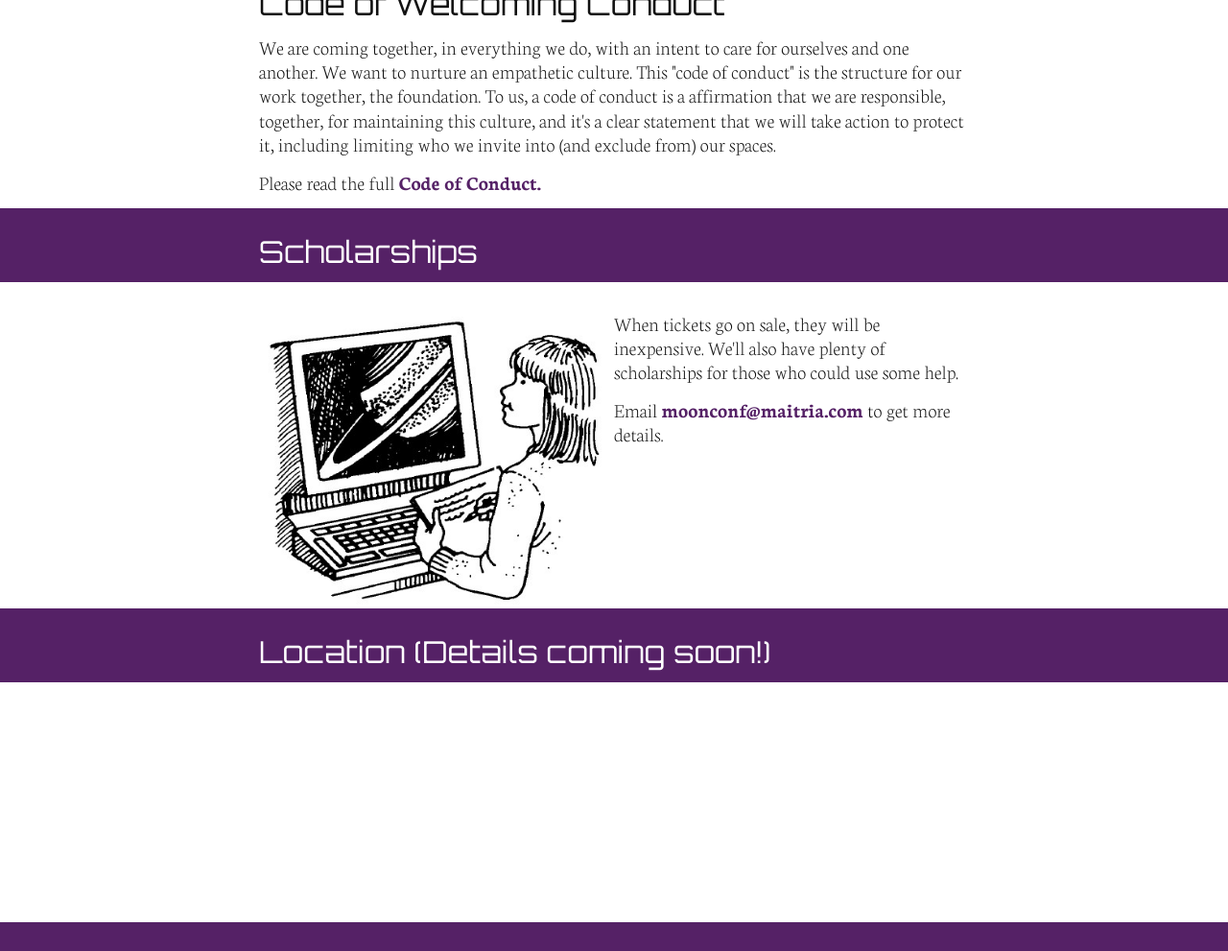
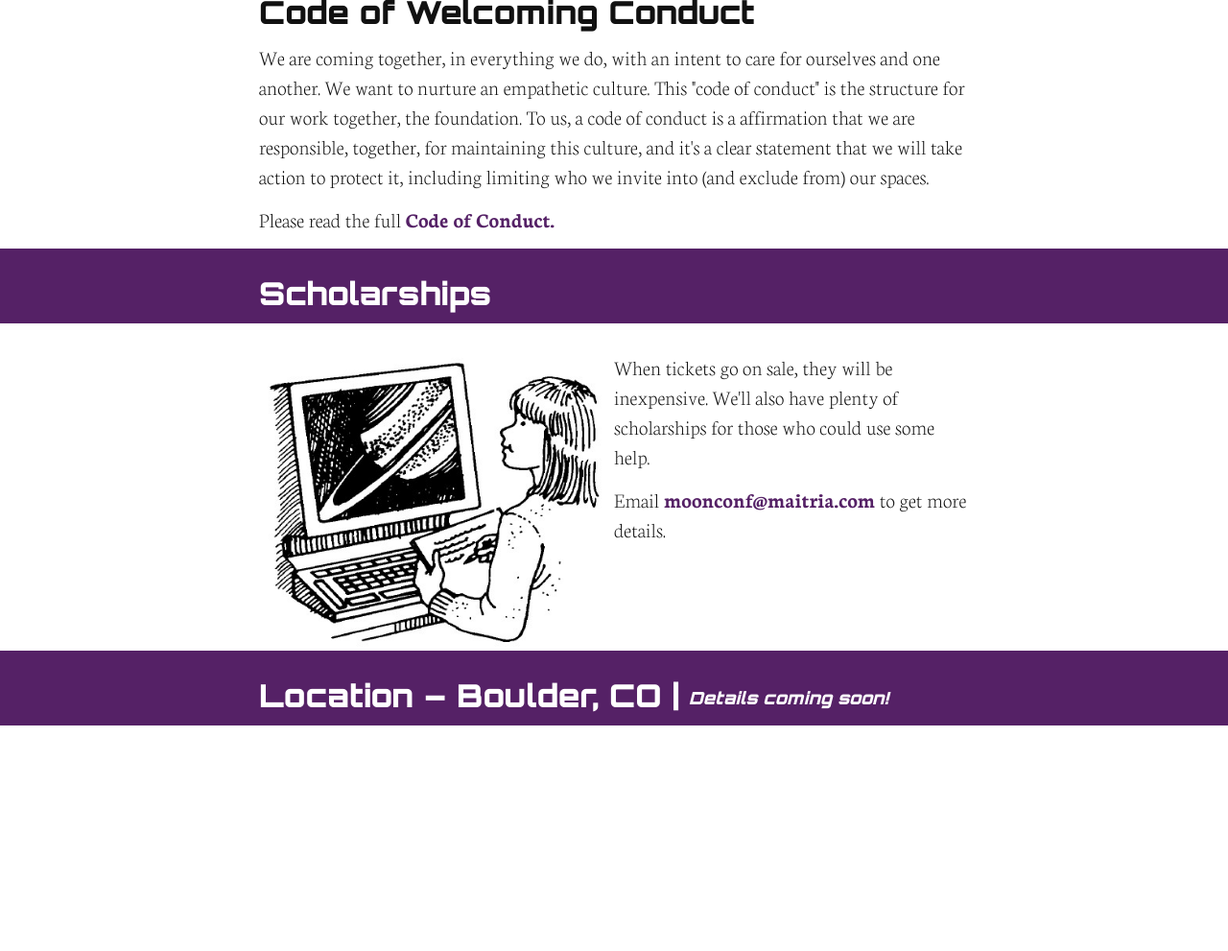
Before and after one commit to maitria/moonconf.org, a Jekyll site: the page built from index.html, in a window 1280 px wide, cut to the strip 922-1913 px from the top of the page. Shown: the whole strip at 96% size. Built offline with Jekyll 4.4.1, drawn with Linux system fonts in a browser that asks for light colours.

Commit message:
Misc font and style tweaks

```diff
--- a/_sass/_base.scss
+++ b/_sass/_base.scss
@@ -49,7 +49,7 @@ figure > img {
 }
 
 figcaption {
-    font-size: 18px;
+    font-size: $small-font-size;
 }
 
 /**
@@ -61,13 +61,18 @@ figcaption {
 
 body {
   font-family: Neuton;
-  font-size: 21px;
+  font-size: $base-font-size;
   line-height: $base-line-height;
 }
 
 h1, h2, h3, h4, h5, h6 {
   font-family: Orbitron;
   font-weight: $base-font-weight;
+}
+
+h3 {
+  font-weight: normal;
+  font-size: 22px;
 }
 
 a {
@@ -95,7 +100,7 @@ blockquote {
     color: $grey-color;
     border-left: 4px solid $grey-color-light;
     padding-left: $spacing-unit / 2;
-    font-size: 18px;
+    font-size: $small-font-size;
     letter-spacing: -1px;
     font-style: italic;
 
@@ -106,7 +111,7 @@ blockquote {
 
 pre,
 code {
-    font-size: 15px;
+    font-size: $small-font-size;
     border: 1px solid $grey-color-light;
     border-radius: 3px;
     background-color: #eef;
--- a/_sass/_layout.scss
+++ b/_sass/_layout.scss
@@ -79,6 +79,11 @@
 
 .section-block-title {
   line-height: 1;
+
+  em {
+    font-size: $small-font-size;
+    vertical-align: middle;
+  }
 }
 
  .section-block-bold {
--- a/css/main.scss
+++ b/css/main.scss
@@ -4,8 +4,10 @@
 @charset "utf-8";
 
 // Our variables
-$base-font-weight: 400;
-$base-line-height: 1.2;
+$base-font-weight: bold;
+$base-line-height: 1.4;
+$base-font-size:   22px;
+$small-font-size:  18px;
 
 $spacing-unit:     30px;
 
--- a/index.html
+++ b/index.html
@@ -45,7 +45,7 @@ layout: default
   <section class="section-block">
     <header class="section-block-header">
       <div class="section-block-content">
-        <h2 class="section-block-title">Location (Details coming soon!)</h2>
+        <h2 class="section-block-title">Location  – Boulder, CO | <em>Details coming soon!</em></h2>
       </div>
     </header>
     <div id="map"></div>
```
